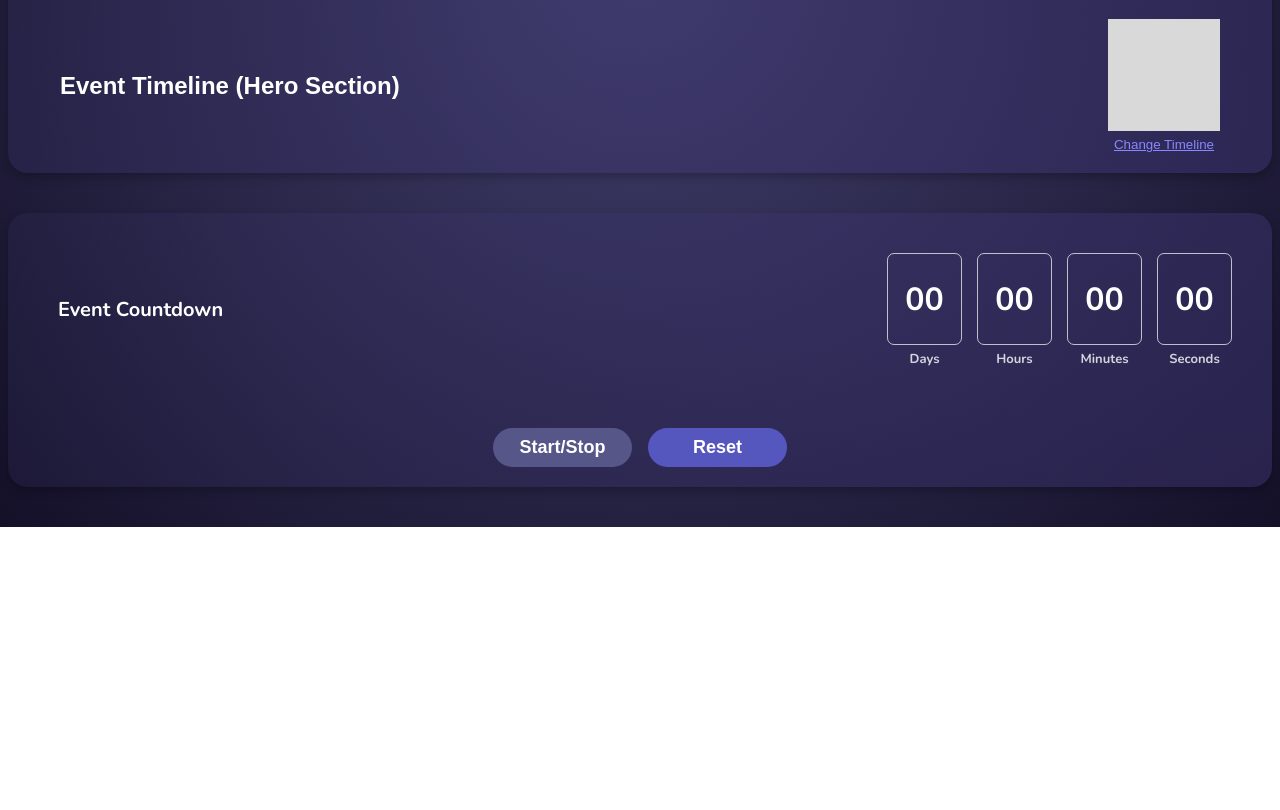
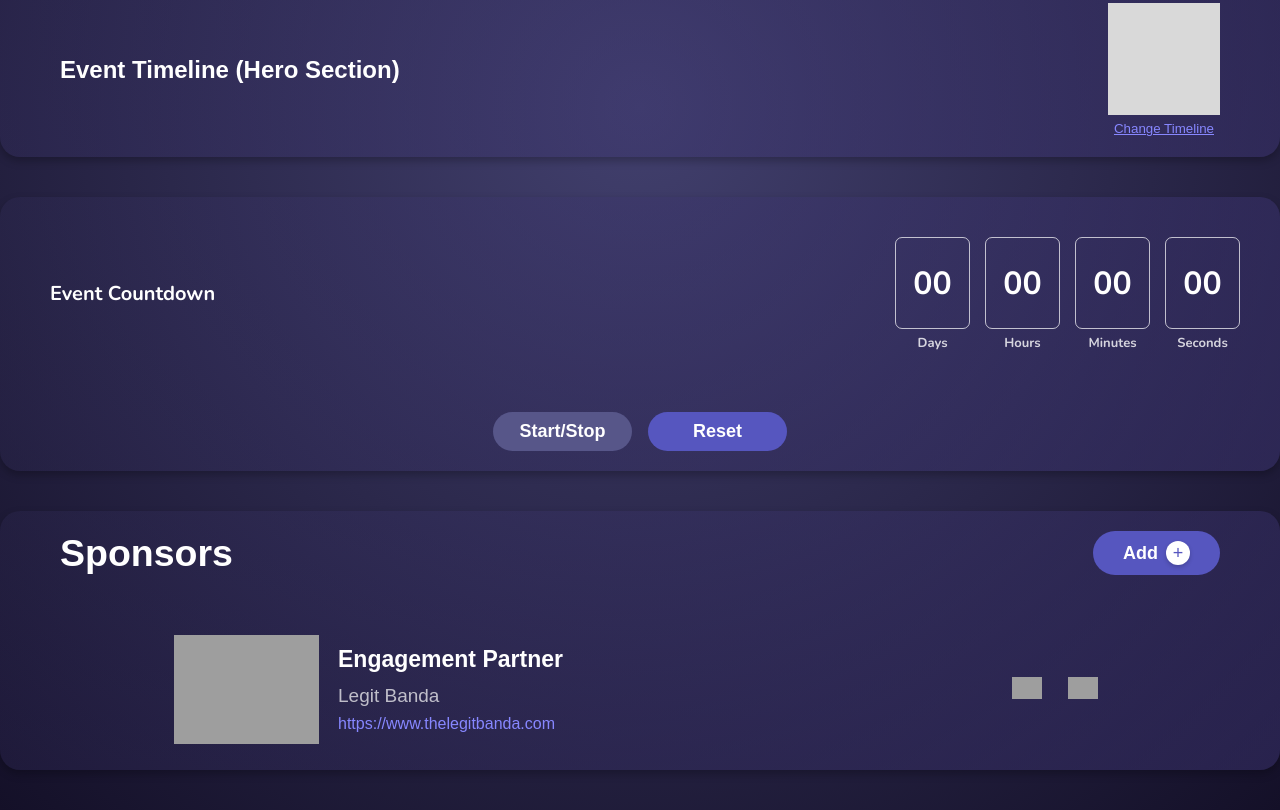
Before and after one commit to hunterfuad036/INIT-PROJECT, a plain HTML site: page settings.html in a window 1280 px wide. Shown: the part 596-1406 px from the top of the page. Before the commit the page ends 1123 px from the top, so only its background shows below. Drawn offline with nearby package versions, Linux system fonts and the light colour scheme; grey boxes are pictures that could not be loaded.

Commit message:
Add files via upload

```diff
--- a/settings.css
+++ b/settings.css
@@ -5,7 +5,7 @@ body {
 }
 
 .settings-container {
-  border: 1px solid red;
+
   border-radius: 0;
   display: flex;
   flex-direction: row; /* Ensures horizontal alignment */
@@ -18,7 +18,7 @@ body {
 }
 
 .header-wrapper {
-  border: 1px solid red;
+
   display: flex;
   flex-direction: row; /* Ensures horizontal alignment */
   padding: 20px;
@@ -71,7 +71,7 @@ body {
 }
 
 
-.logo-nav { border: 1px solid blue;
+.logo-nav {
   display: flex;
   align-items: center;
   gap: 21px;
@@ -120,7 +120,7 @@ body {
   text-decoration-thickness: 2px;
 }
 
-.settings-title { border: 1px solid blue;
+.settings-title {
   background: linear-gradient(45deg, rgba(195, 195, 253, 1) 25%, rgba(120, 119, 198, 1) 50%, rgba(195, 195, 253, 1) 75%);
   background-size: 100% 100%;
   background-clip: text;
@@ -186,7 +186,7 @@ body {
 }
 
 
-.btn-content {border: 1px solid red;
+.btn-content {
   display: flex;
   max-width: 100%;
   width: 170px;
--- a/settings.html
+++ b/settings.html
@@ -10,6 +10,7 @@
     <link rel="stylesheet" href="settings.css">
     <link href="https://fonts.googleapis.com/css2?family=Bebas+Neue&family=Inter:wght@500&family=Nunito:wght@700&display=swap" rel="stylesheet">
     <link rel="stylesheet" href="Countdown.css">
+    <link rel="stylesheet" href="sponsor.css">
 </head>
 <body>
   <!-- Settings Container Section -->
@@ -24,7 +25,7 @@
                     </div>
                 </div>
             </div>
-      <div class="homepage-btn" tabindex="0" role="button" onclick="window.location.href='https://www.homepage.com';">
+        <div class="homepage-btn" tabindex="0" role="button" onclick="window.location.href='https://www.homepage.com';">
                 <div class="btn-content">
                     <div class="btn-text">Homepage</div>
                     <img loading="lazy" src="https://cdn.builder.io/api/v1/image/assets/TEMP/b1b25818760ae418fc65201950a4789a0ec8ac2fda6de0813875987aa2851bc4?placeholderIfAbsent=true&apiKey=58fe75c70cbc4db68554bc2ed919fb77" class="btn-icon" alt="" />
@@ -101,5 +102,49 @@
       </div>
     </div>
     </div>
+
+  <!-- Sponsor Section -->
+    <div class="sponsors-wrapper">
+      <div class="sponsors-container">
+        <div class="sponsors-header">
+          <h2 class="sponsors-title">Sponsors</h2>
+          <div class="sponsors-indicator" role="presentation">
+            <button class="add-button">
+              Add <span class="add-icon-circle">+</span>
+            </button>
+          </div>
+        </div>
+        <div class="sponsor-content">
+          <div class="sponsor-details">
+            <div class="sponsor-info">
+              <div class="sponsor-profile">
+                <img loading="lazy" src="https://cdn.builder.io/api/v1/image/assets/TEMP/08b2affc9f34db02e12501e58c1a9f2cab900fc28b7c544220a495a6e1c75324?placeholderIfAbsent=true&apiKey=58fe75c70cbc4db68554bc2ed919fb77" alt="Legit Banda company logo" class="sponsor-logo"/>
+                <div class="sponsor-text">
+                  <div class="sponsor-type">Engagement Partner</div>
+                  <div class="sponsor-name">Legit Banda</div>
+                  <a href="https://www.thelegitbanda.com" class="sponsor-link" target="_blank" rel="noopener noreferrer">https://www.thelegitbanda.com</a>
+                </div>
+              </div>
+            </div>
+            <div class="action-buttons">
+              <button class="edit-button" title="Edit">
+                <img
+                  src="https://img.icons8.com/?size=100&id=sIsBGR0HOwfh&format=png&color=FFFFFF"
+                  alt="Edit Icon"
+                  class="action-icon"
+                />
+              </button>
+              <button class="delete-button" title="Delete">
+                <img
+                  src="https://cdn.builder.io/api/v1/image/assets/TEMP/c6c768c86f1a96371256a7b1175fc065d173dd1853135e96862e70b2efee93cb?placeholderIfAbsent=true&apiKey=58fe75c70cbc4db68554bc2ed919fb77"
+                  alt="Delete Icon"
+                  class="action-icon"
+                />
+              </button>
+            </div>
+          </div>
+        </div>
+      </div>
+    </div>
 </body>
 </html>
--- /dev/null
+++ b/sponsor.css
@@ -0,0 +1,252 @@
+body {
+    font-family: Arial, sans-serif;
+    background: radial-gradient(circle, rgba(66, 64, 110, 1), rgba(20, 16, 40, 1));
+    color: white;
+    margin: 0;
+    padding: 0;
+    box-sizing: border-box;
+  }
+
+  .sponsors-wrapper {
+        display: flex;
+    flex-direction: column;
+    justify-content: center;
+    align-items: center;
+    width: auto;
+    max-width: 1250px;
+    padding: 20px;
+    margin: 0 auto;
+    background: linear-gradient(135deg, rgba(57, 51, 102, 0.2), rgba(59, 51, 112, 0.5));
+    border-radius: 20px;
+    box-shadow: 0 4px 8px rgba(0, 0, 0, 0.25);
+    margin-bottom: 40px;
+  }
+
+  .sponsors-container {
+      display: flex;
+    flex-direction: column;
+    width: 100%;
+    max-width: 1200px;
+    margin: 0 auto;
+    padding: 0 20px;
+    box-sizing: border-box;
+  }
+
+  .sponsors-header {
+    display: flex;
+    width: 100%;
+    align-items: center;
+    gap: 40px 100px;
+    font-size: 25px;
+    font-weight: 700;
+    justify-content: space-between;
+    flex-wrap: wrap;
+  }
+
+  .sponsors-title {
+    align-self: stretch;
+    margin: auto 0;
+  }
+
+  .add-button {
+    display: flex;
+    align-items: center;
+    justify-content: center;
+    background-color: rgb(86, 86, 191);
+    color: white;
+    font-size: 18px;
+    font-weight: 700;
+    padding: 10px 30px;
+    border: none;
+    border-radius: 24px;
+    cursor: pointer;
+    transition: background-color 0.3s;
+  }
+
+  .add-button:hover {
+    background-color: rgb(70, 70, 180);
+  }
+
+  .add-icon-circle {
+    display: inline-flex;
+    align-items: center;
+    justify-content: center;
+    background-color: white;
+    color: rgb(86, 86, 191);
+    font-size: 18px;
+    font-weight: 500;
+    border-radius: 50%;
+    width: 24px;
+    height: 24px;
+    margin-left: 8px;
+    box-shadow: 0 2px 4px rgba(0, 0, 0, 0.2);
+  }
+
+  .sponsor-content {
+    align-self: center;
+    display: flex;
+    margin-top: 54px;
+    width: 932px;
+    max-width: 100%;
+    flex-direction: column;
+    font-weight: 500;
+  }
+
+  .sponsor-details {
+    display: flex;
+    align-items: center;
+    gap: 40px 100px;
+    justify-content: space-between;
+    flex-wrap: wrap;
+  }
+
+  .sponsor-info {
+    align-self: stretch;
+    display: flex;
+    min-width: 240px;
+    flex-direction: column;
+    width: 393px;
+    margin: auto 0;
+  }
+
+  .sponsor-profile {
+    display: flex;
+    max-width: 100%;
+    width: 393px;
+    gap: 19px;
+  }
+
+  .sponsor-logo {
+    aspect-ratio: 1.2;
+    object-fit: contain;
+    object-position: center;
+    width: 145px;
+    max-width: 100%;
+  }
+
+  .sponsor-text {
+    display: flex;
+    flex-direction: column;
+    margin: auto 0;
+    gap: 8px;
+  }
+
+  .sponsor-type {
+    font-size: 23px;
+    font-weight: 600;
+    margin-bottom: 4px;
+  }
+
+  .sponsor-name {
+    font-size: 19px;
+    align-self: flex-start;
+    opacity: 0.7;
+  }
+
+  .sponsor-link {
+    color: rgb(135, 135, 255);
+    font-size: 16px;
+    text-decoration: none;
+  }
+
+  .sponsor-link:hover {
+    text-decoration: underline;
+  }
+
+  .sponsor-badge {
+    aspect-ratio: 3.28;
+    object-fit: contain;
+    object-position: center;
+    width: 82px;
+    align-self: stretch;
+    margin: auto 0;
+  }
+
+  .action-buttons {
+    display: flex;
+    align-items: center;
+    gap: 10px;
+    margin-left: 16px;
+  }
+
+  .action-buttons button {
+    background: none;
+    border: none;
+    cursor: pointer;
+    padding: 8px;
+    border-radius: 8px;
+    transition: background-color 0.3s, transform 0.2s;
+  }
+
+  .action-icon {
+    width: 30px;
+    height: 30px;
+    object-fit: contain;
+  }
+
+  .action-buttons button:hover {
+    background-color: rgba(255, 255, 255, 0.1);
+    transform: scale(1.1);
+  }
+
+  .delete-button:hover {
+    background-color: rgba(255, 0, 0, 0.2);
+  }
+
+  @media (max-width: 1200px) {
+    .sponsors-wrapper {
+      padding: 15px;
+    }
+
+    .sponsors-header {
+      font-size: 22px;
+    }
+
+    .sponsor-content {
+      width: 90%;
+    }
+  }
+
+  @media (max-width: 768px) {
+    .sponsors-header {
+      flex-direction: column;
+      gap: 20px;
+      text-align: center;
+    }
+
+    .add-button {
+      width: 100%;
+    }
+
+    .sponsor-content {
+      width: 100%;
+    }
+
+    .sponsor-details {
+      flex-direction: column;
+      align-items: center;
+    }
+
+    .sponsor-info {
+      width: 100%;
+    }
+  }
+
+  @media (max-width: 480px) {
+    .sponsors-header {
+      font-size: 18px;
+    }
+
+    .sponsor-type {
+      font-size: 20px;
+    }
+
+    .sponsor-name {
+      font-size: 16px;
+    }
+
+    .add-button {
+      font-size: 16px;
+      padding: 8px 20px;
+    }
+  }
```
Also changed, not shown: navigation.html (added, +82 -0 lines).
